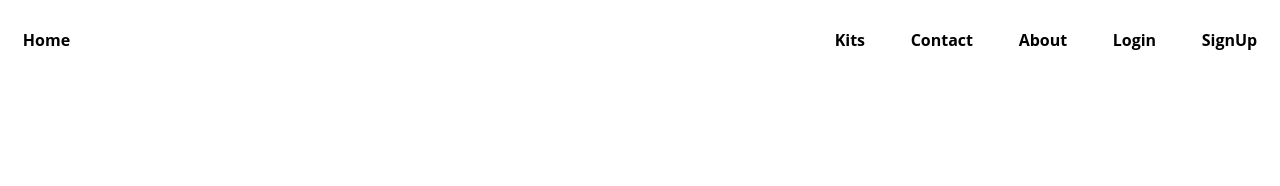
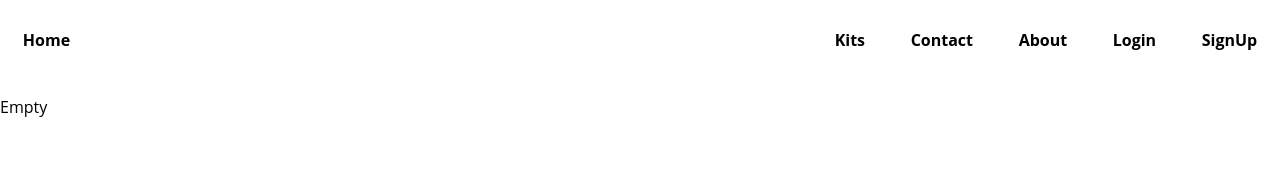
Before and after one commit to zeshan2001/ProKit-Store-Frontend, a React (Vite) app: page /cart in a window 1280 px wide. Shown: the top 186 px of the page. Built offline with nearby package versions, Linux system fonts and the light colour scheme.

Commit message:
cart page added

```diff
--- a/src/App.jsx
+++ b/src/App.jsx
@@ -8,6 +8,7 @@ import SignUp from './pages/SignUp'
 import SignIn from './pages/SignIn'
 import Products from './pages/Products'
 import DetailProduct from './pages/DetailProduct'
+import Cart from './pages/Cart'
 
 function App() {
 
@@ -36,6 +37,7 @@ function App() {
           <Route path='/' element = { <Home user = { user }/> } />
           <Route path='/products' element= {<Products />}/>
           <Route path='products/:productId' element= {<DetailProduct />}/>
+          <Route path='/cart' element = { <Cart /> }/>
           <Route path='/signup' element = { <SignUp /> }/>
           <Route path='/signin' element = { <SignIn setUser = { setUser }/> }/>
         </Routes>
--- a/src/components/Nav.jsx
+++ b/src/components/Nav.jsx
@@ -12,7 +12,7 @@ const Nav = ({ user, handleLogout }) => {
       </nav>
       <nav>
 
-        <Link to='/Cart'><span>{count > 0 && count} </span>Cart</Link>
+        <Link to='/cart'><span>{count > 0 && count} </span>Cart</Link>
         <Link to='/products'>Kits</Link>
         <Link>Contact</Link>
         <Link>About</Link>
--- a/src/components/Product.jsx
+++ b/src/components/Product.jsx
@@ -12,6 +12,8 @@ const Product = ({ product }) => {
     if (!isProductExist) {
       prevCart.push({
         _id: product._id,
+        name: product.name,
+        price: product.price,
         quantity: 1
       })
       setCart(prevCart)
--- /dev/null
+++ b/src/pages/Cart.jsx
@@ -0,0 +1,41 @@
+import { useContext, useEffect, useState } from "react"
+import CartContext from "../contexts/Cart"
+import { GetAllProducts } from "../services/Product"
+
+const Cart = () => {
+  const { cart } = useContext(CartContext)
+  // const [products, setProducts] = useState([])
+
+  // useEffect(() => {
+  //   const getProducts = async () => {
+  //     const data = await GetAllProducts()
+  //     let cartProducts = []
+  //     cart.forEach((product) => {
+  //       cartProducts.push(data.find((item) => item._id === product._id))
+  //     })
+  //     cartProducts && setProducts(cartProducts)
+
+  //   }
+  //   getProducts()
+  // }, [])
+  // products.length && console.log(products)
+  return (
+    <div>
+      {
+        cart.length ? (
+          cart.map((product) => {
+            return <div key={product._id}>
+              <p>{product.name}</p>
+              <p>{product.price}</p>
+              <p>{product.quantity}</p>
+            </div>
+          })
+        ) : (
+          <p>Empty</p>
+        )
+      }
+    </div>
+  )
+}
+
+export default Cart
--- a/src/pages/DetailProduct.jsx
+++ b/src/pages/DetailProduct.jsx
@@ -1,6 +1,7 @@
 import { useParams, } from "react-router-dom"
-import { useState, useEffect } from "react"
+import { useState, useEffect, useContext } from "react"
 import { GetProductById } from "../services/Product"
+import CartContext from "../contexts/Cart"
 
 const DetailProduct = () => {
   const {productId} = useParams()
@@ -14,13 +15,21 @@ const DetailProduct = () => {
     quantity > 0 && setQuantity(quantity - 1)
   }
 
-  const setCookie = () => {
-    localStorage.setItem('cart', JSON.stringify(
-      {
+  const { cart, setCart, setCount } = useContext(CartContext)
+
+  const toggleCart = () => {
+    const prevCart = cart
+    const isProductExist = prevCart.some(item => item._id === product._id)
+    if (!isProductExist) {
+      prevCart.push({
         _id: product._id,
+        name: product.name,
+        price: product.price,
         quantity: quantity
-      }
-    ))
+      })
+      setCart(prevCart)
+      setCount(cart.length)
+    }
   }
 
   useEffect(() =>{
@@ -44,7 +53,7 @@ const DetailProduct = () => {
           <button onClick={decreaseQuantity}>-</button>
         </div>
         <div>
-          <button onClick={setCookie()}>add to cart</button>
+          <button onClick={toggleCart}>add to cart</button>
         </div>
       </div>
     ) : (
```
